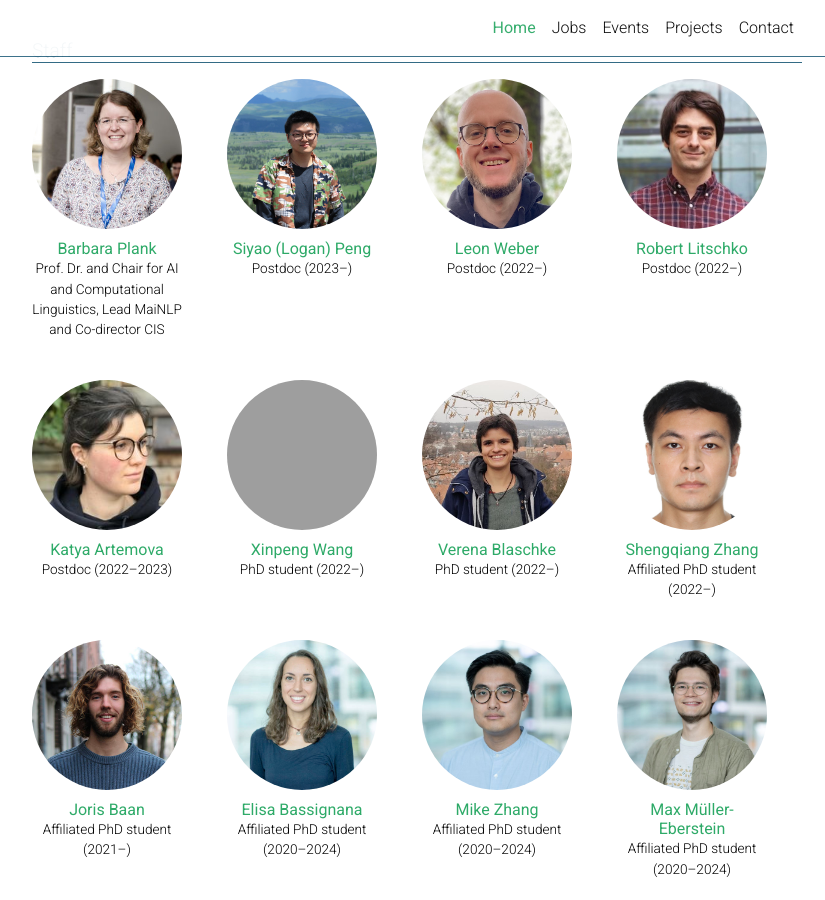
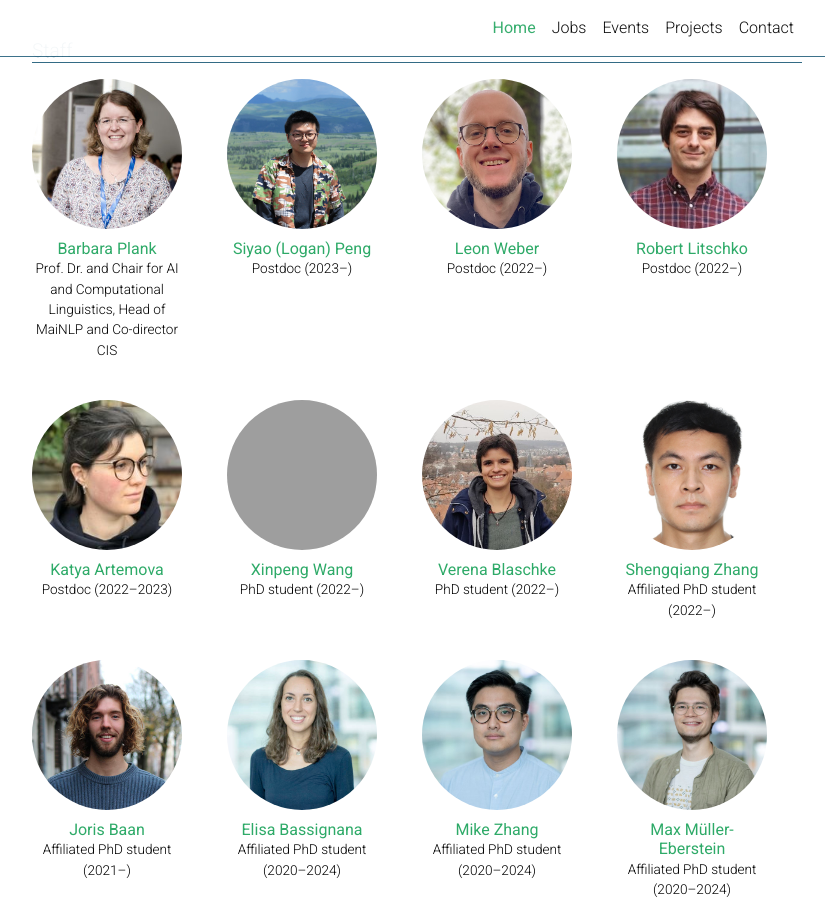
Before and after one commit to mainlp/mainlp.github.io, a Jekyll site: the page built from _pages/about.md, in a window 1280 px wide and 900 px high, scrolled down 705 px. Shown: the whole window, without its empty margins (223-1048 px from the left). Built offline with Jekyll 4.4.1, drawn with Linux system fonts in a browser that asks for light colours; full-size pictures stand in for the smaller copies a plugin makes; comment, search, counter and statistics services are not loaded; a style sheet for code colours, icons or effects is not loaded; grey boxes are pictures that could not be loaded.

Commit message:
Update about.md

```diff
--- a/_pages/about.md
+++ b/_pages/about.md
@@ -19,7 +19,7 @@ staff:
   title: Staff
   people:
     - name: Barbara Plank
-      description: Prof. Dr. and Chair for AI and Computational Linguistics, Lead MaiNLP and Co-director CIS
+      description: Prof. Dr. and Chair for AI and Computational Linguistics, Head of MaiNLP and Co-director CIS
       website: https://bplank.github.io/
       picture: barbara.jpg
     - name: Siyao (Logan) Peng
```
